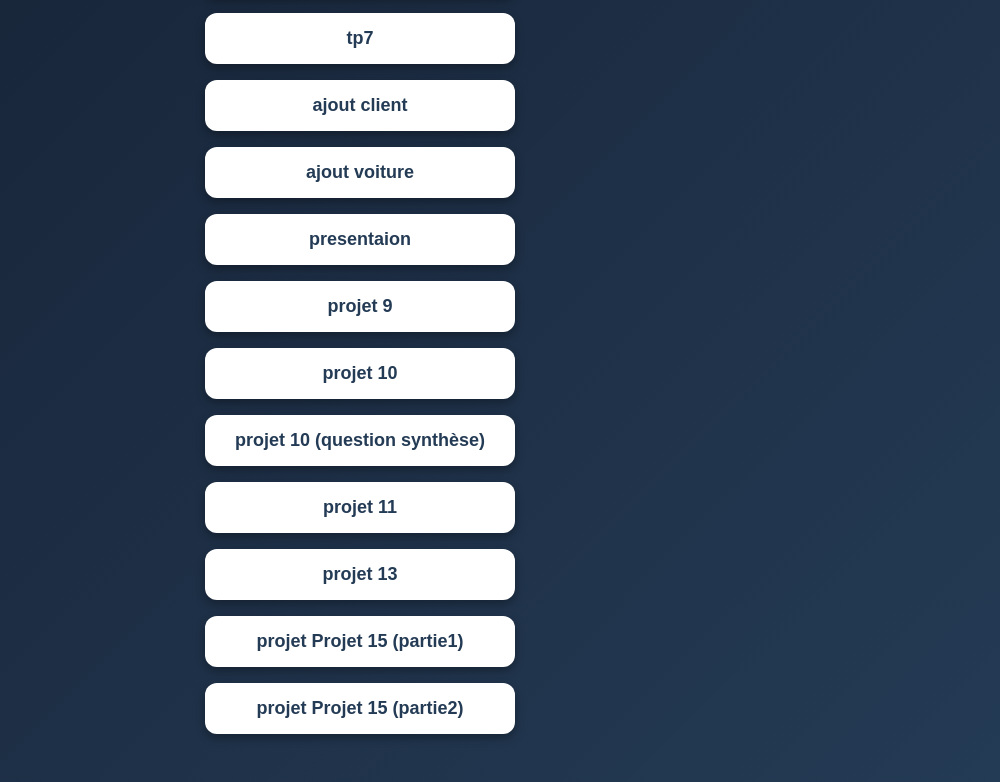
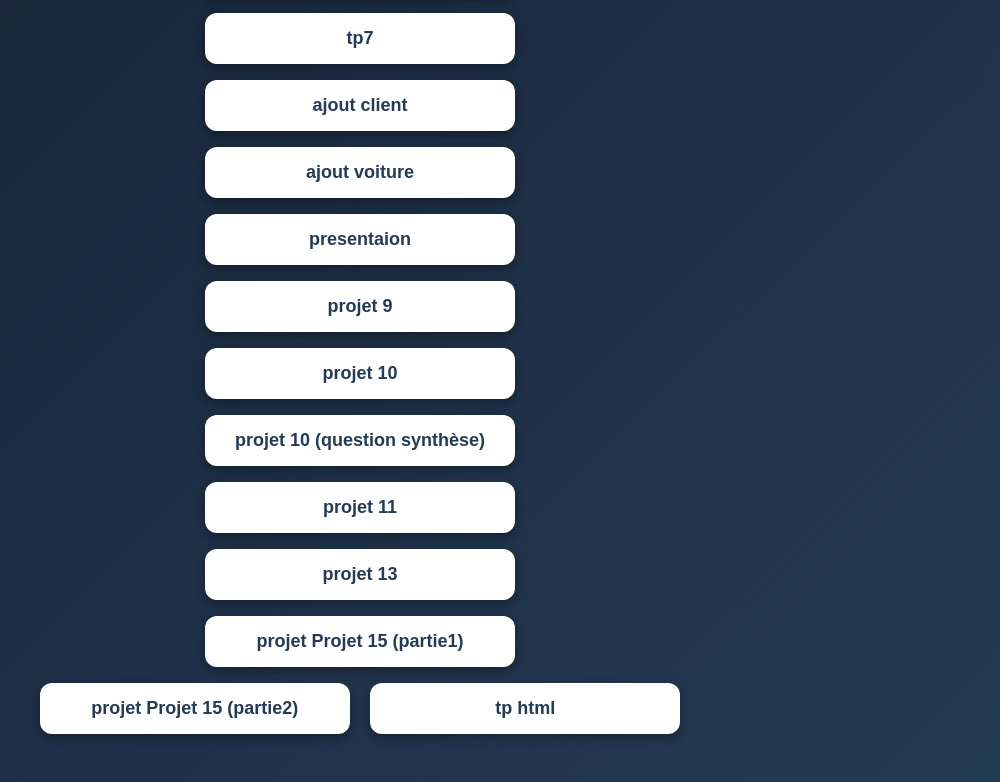
Before and after one commit to koni-91/BTS-SIO, a plain HTML site: page index.html in a window 1280 px wide. Shown: the part 411-1193 px from the top of the page, without its empty margins (280-1280 px from the left). Drawn offline with Linux system fonts and the light colour scheme.

Commit message:
Update index.html

```diff
--- a/index.html
+++ b/index.html
@@ -37,5 +37,6 @@
 	<a href="partie1.html.pdf">projet Projet 15 (partie1)</a>
 	<br>
 	<a href="partie2.html.pdf">projet Projet 15 (partie2)</a>
+	<a href="loc.sql.pdf">tp html</a>
 </body>
 </html>
```
